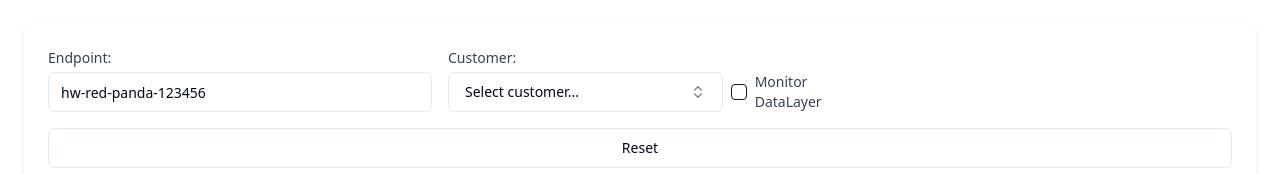
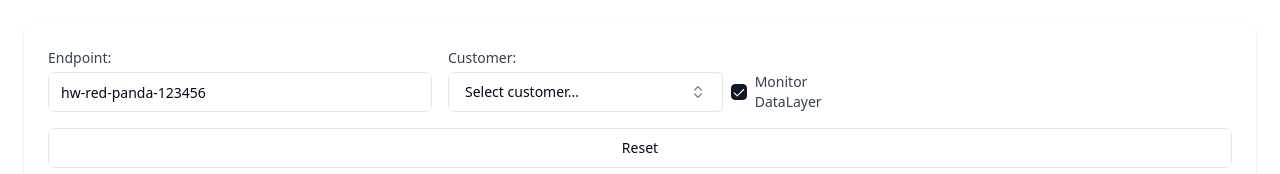
Before and after one commit to GPT-Engineer-App/friendly-interface-builder, a React (Vite) app: page / in a window 1280 px wide. Shown: the top 174 px of the page. Built offline with nearby package versions, Linux system fonts and the light colour scheme.

Commit message:
Update Monitor DataLayer checkbox to be checked by default

```diff
--- a/src/pages/Index.jsx
+++ b/src/pages/Index.jsx
@@ -27,7 +27,7 @@ const Index = () => {
   const [endpoint, setEndpoint] = useState("hw-red-panda-123456");
   const [customer, setCustomer] = useState("");
   const [open, setOpen] = useState(false);
-  const [monitorDataLayer, setMonitorDataLayer] = useState(false);
+  const [monitorDataLayer, setMonitorDataLayer] = useState(true);
   const [tableRows, setTableRows] = useState([
     { sku: "SKU-4577-736", product: "Sneakers", qty: 1, price: 123456.78, discount: 4568.90 }
   ]);
@@ -35,7 +35,7 @@ const Index = () => {
   const handleReset = () => {
     setEndpoint("");
     setCustomer("");
-    setMonitorDataLayer(false);
+    setMonitorDataLayer(true);
     setTableRows([{ sku: "", product: "", qty: 0, price: 0, discount: 0 }]);
   };
 
```
